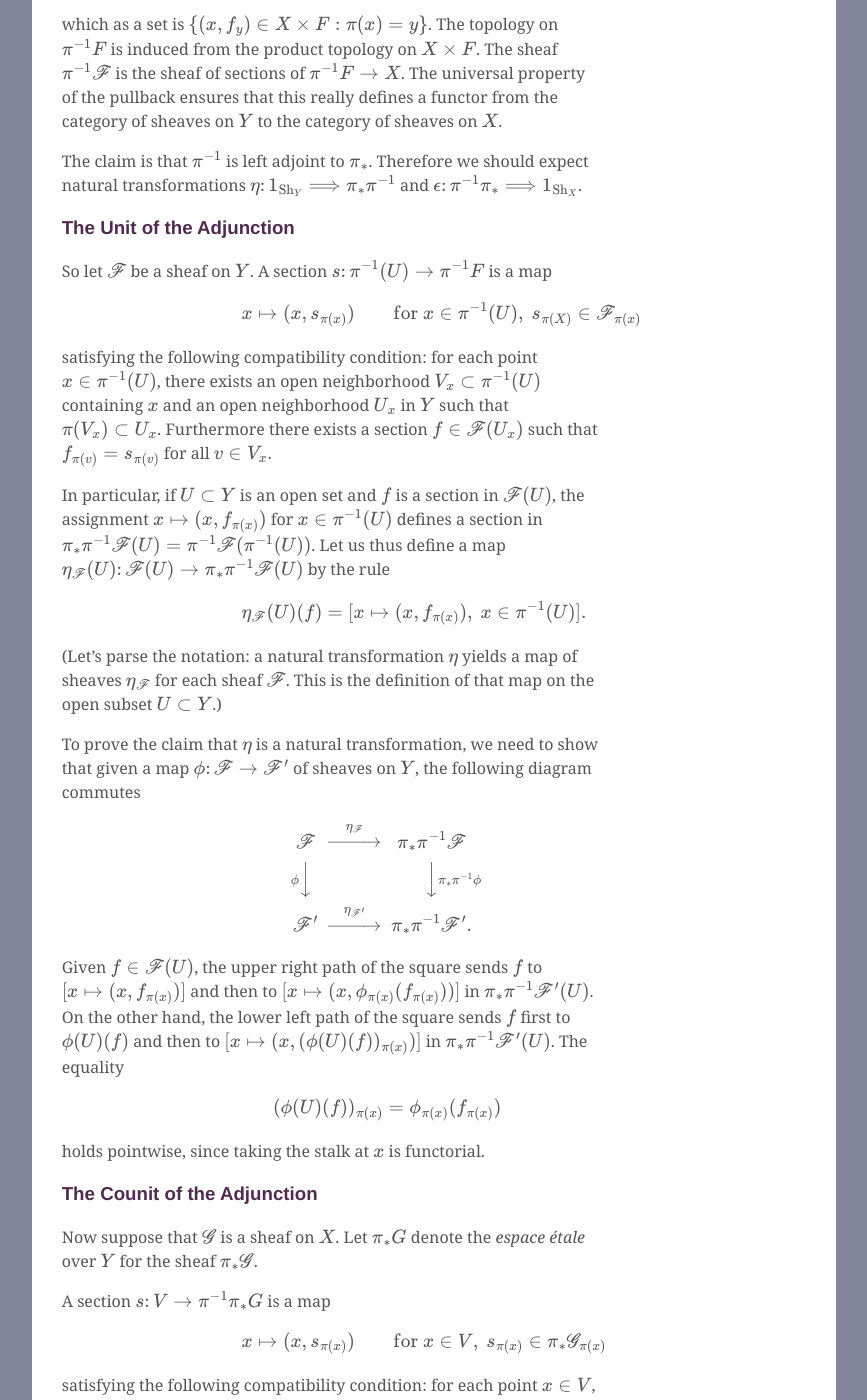
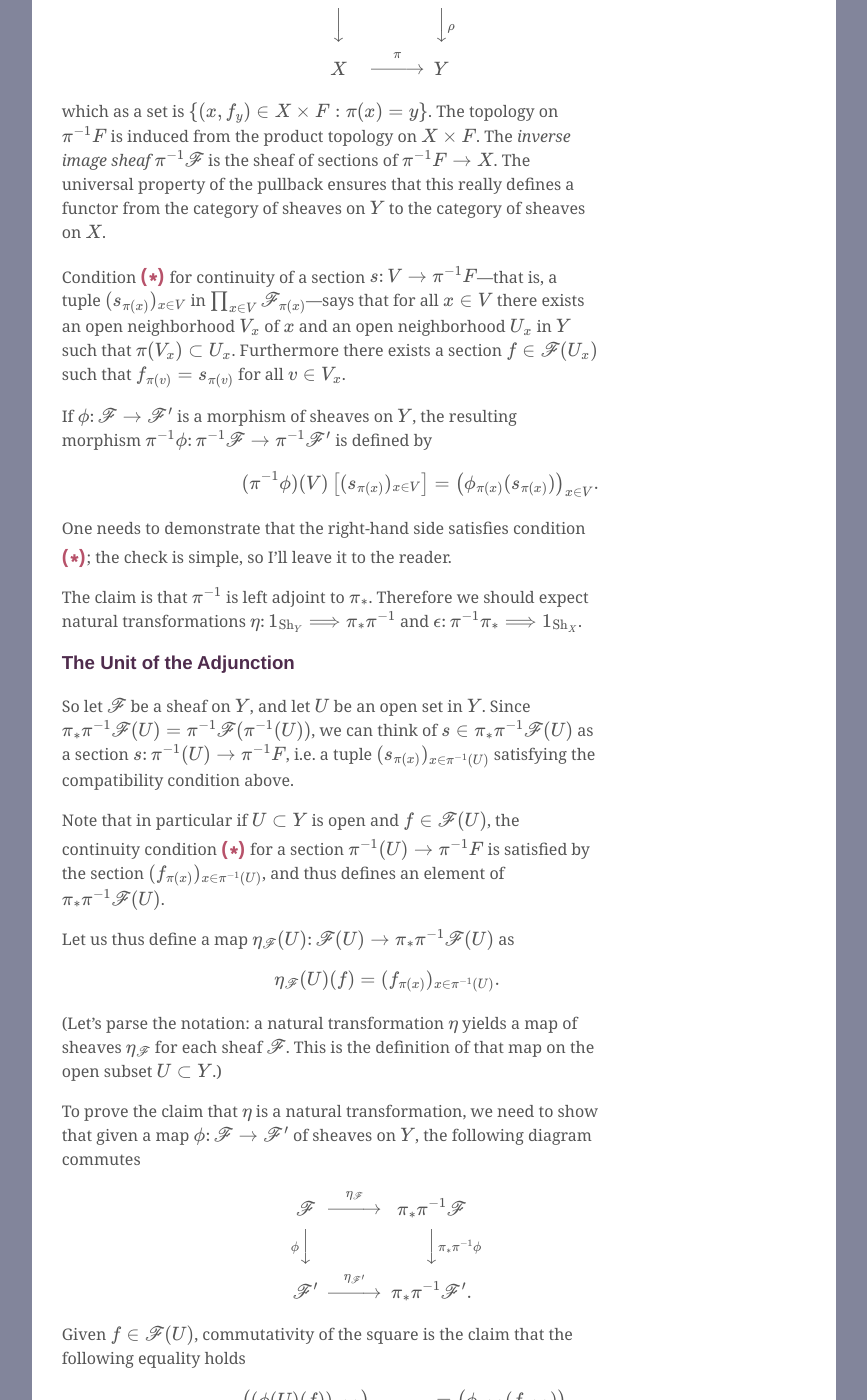
Before and after one commit to ryleelyman/Site, a Jekyll site: the page built from _posts/2020-07-26-A-Sheafy-Adjunction.md, in a window 1280 px wide and 1400 px high, scrolled down 2115 px. Shown: the whole window, without its empty margins (206-1073 px from the left). Built offline with Jekyll 4.4.1, drawn with Linux system fonts in a browser that asks for light colours; formulas are drawn with MathJax 3; some of the changed text lies outside the part shown.

Commit message:
updated blog Sheafy Adjunction blog post

```diff
--- a/_posts/2020-07-26-A-Sheafy-Adjunction.md
+++ b/_posts/2020-07-26-A-Sheafy-Adjunction.md
@@ -70,12 +70,16 @@
 we have functors $$\pi_\ast \colon \operatorname{Sh}_X \to \operatorname{Sh}_Y$$
 and $$\pi^{-1}\colon \operatorname {Sh}_Y \to \operatorname{Sh}_X$$ from the category
 of sheaves on $$X$$ to the category of sheaves on $$Y$$ and *vice versa.*
-The former is simple to describe: if $$\mathscr{F}$$ is a sheaf on $$X$$,
-the sheaf $$\pi_\ast\mathscr{F}$$ on $$Y$$ is the assignment
+The former is simple to describe: if $$\mathscr{G}$$ is a sheaf on $$X$$,
+the *pushforward sheaf* $$\pi_\ast\mathscr{G}$$ on $$Y$$ is the assignment
 
 $$U \mapsto \mathscr{F}(\pi^{-1}(U))$$
 
 for all open subsets $$U$$ of $$Y$$.
+If $$\psi \colon \mathscr{G} \to \mathscr{G}'$$ is a morphism of sheaves on $$X$$,
+the morphism $$\pi_\ast\psi$$ is defined by the rule
+
+$$(\pi_\ast\psi)(U) = \psi(\pi^{-1}(U)).$$
 
 The latter is slightly more complicated.
 Recall that if $$\mathscr{F}$$ is a sheaf on $$Y$$,
@@ -84,10 +88,15 @@
 $$F$$ is called the *espace étale* for the sheaf $$\mathscr{F}$$.
 The set of points of $$F$$ above $$y \in Y$$ is the *stalk* $$\mathscr{F}_y$$.
 
-Thus a section $$s \colon U \to F$$ is an element $$(s_y)_{y \in U}$$ of $$\prod_{y \in U} \mathscr{F}_y$$.
-Continuity of $$s$$ is the condition that for all $$y \in U$$, there exists
-an open neighborhood $$U_y$$ of $$y$$ and an element $$f \in \mathscr{F}(U_y)$$
-such that $$f_x = s_x$$ for all $$x \in U_y$$.
+As usual, a section $$s\colon U \to F$$ of the projection $$\rho \colon F \to X$$
+is an element $$(s_y)_{y \in U}$$ of $$\prod_{y \in U} \mathscr{F}_y$$.
+In our case, continuity of $$s$$ is the following condition
+
+$$\begin{equation}\label{star}\tag{$\ast$}
+\text{for all } y \in U, \text{ there exists an open neighborhood }
+U_y \text{ of } y\\  \text{ and } f\in\mathscr{F}(U_y) \text{ such that }
+f_x = s_x \text{ for all } x \in U_y.
+\end{equation}$$
 
 Given that $$F$$ and $$X$$ admit maps to $$Y$$, we can form their pullback,
 
@@ -99,9 +108,26 @@
 
 which as a set is  $$\{ (x,f_y) \in X \times F : \pi(x) = y\}$$.
 The topology on $$\pi^{-1}F$$ is induced from the product topology on $$X \times F$$.
-The sheaf $$\pi^{-1}\mathscr{F}$$ is the sheaf of sections of $$\pi^{-1}F \to X$$.
+The *inverse image sheaf* $$\pi^{-1}\mathscr{F}$$ is the sheaf of sections of $$\pi^{-1}F \to X$$.
 The universal property of the pullback ensures that this really defines a functor
 from the category of sheaves on $$Y$$ to the category of sheaves on $$X$$.
+
+Condition $$\eqref{star}$$ for continuity of a section $$s\colon V \to \pi^{-1}F$$—that is,
+a tuple $$(s_{\pi(x)})_{x \in V}$$ in $$\prod_{x \in V}\mathscr{F}_{\pi(x)}$$—says
+that for all $$x \in V$$ there exists an open neighborhood $$V_x$$ of $$x$$
+and an open neighborhood $$U_x$$ in $$Y$$ such that $$\pi(V_x) \subset U_x$$.
+Furthermore there exists a section $$f \in \mathscr{F}(U_x)$$
+such that $$f_{\pi(v)} = s_{\pi(v)}$$ for all $$v \in V_x$$.
+
+If $$\phi\colon \mathscr{F} \to \mathscr{F}'$$ is a morphism of sheaves on $$Y$$,
+the resulting morphism $$\pi^{-1}\phi \colon \pi^{-1}\mathscr{F} \to \pi^{-1}\mathscr{F}'$$
+is defined by
+
+$$(\pi^{-1}\phi)(V)\left[(s_{\pi(x)})_{x \in V}\right] = \left(\phi_{\pi(x)}(s_{\pi(x)})\right)_{x \in V}.$$
+
+One needs to demonstrate that the right-hand side satisfies condition $$\eqref{star}$$;
+the check is simple, so I'll leave it to the reader.
+
 
 The claim is that $$\pi^{-1}$$ is left adjoint to $$\pi_\ast$$.
 Therefore we should expect natural transformations
@@ -110,27 +136,24 @@
 
 ### The Unit of the Adjunction
 
-So let $$\mathscr{F}$$ be a sheaf on $$Y$$.
-A section $$s \colon \pi^{-1}(U) \to \pi^{-1}F$$
-is a map
+So let $$\mathscr{F}$$ be a sheaf on $$Y$$,
+and let $$U$$ be an open set in $$Y$$.
+Since $$\pi_\ast\pi^{-1}\mathscr{F}(U) = \pi^{-1}\mathscr{F}(\pi^{-1}(U))$$,
+we can think of $$s \in \pi_\ast\pi^{-1}\mathscr{F}(U)$$ as
+a section $$s \colon \pi^{-1}(U) \to \pi^{-1}F$$,
+i.e. a tuple $$(s_{\pi(x)})_{x \in \pi^{-1}(U)}$$
+satisfying the compatibility condition above.
 
-$$x \mapsto (x,s_{\pi(x)}) \qquad\text{for } x \in \pi^{-1}(U),\  s_{\pi(X)} \in \mathscr{F}_{\pi(x)}$$
+Note that in particular if $$U \subset Y$$ is open
+and $$f \in \mathscr{F}(U)$$, the continuity condition $$\eqref{star}$$
+for a section $$\pi^{-1}(U)\to \pi^{-1}F$$ is satisfied by the section
+$$(f_{\pi(x)})_{x \in \pi^{-1}(U)}$$,
+and thus defines an element of $$\pi_\ast\pi^{-1}\mathscr{F}(U)$$.
 
-satisfying the following compatibility condition:
-for each point $$x \in \pi^{-1}(U)$$, there exists
-an open neighborhood $$V_x \subset \pi^{-1}(U)$$ containing $$x$$
-and an open neighborhood $$U_x$$ in $$Y$$ such that
-$$\pi(V_x) \subset U_x$$.
-Furthermore there exists a section $$f \in \mathscr{F}(U_x)$$
-such that $$f_{\pi(v)} = s_{\pi(v)}$$ for all $$v \in V_x$$.
+Let us thus define a map $$\eta_{\mathscr{F}}(U)\colon \mathscr{F}(U) \to \pi_\ast\pi^{-1}\mathscr{F}(U)$$
+as
 
-In particular, if $$U \subset Y$$ is an open set and $$f$$ is a section in
-$$\mathscr{F}(U)$$, the assignment $$x \mapsto (x,f_{\pi(x)})$$ for $$x \in \pi^{-1}(U)$$
-defines a section in $$\pi_\ast\pi^{-1}\mathscr{F}(U) = \pi^{-1}\mathscr{F}(\pi^{-1}(U))$$.
-Let us thus define a map $$\eta_{\mathscr{F}}(U)\colon \mathscr{F}(U) \to \pi_\ast\pi^{-1}\mathscr{F}(U)$$
-by the rule
-
-$$\eta_{\mathscr{F}}(U)(f) = [x \mapsto (x,f_{\pi(x)}),\ x \in \pi^{-1}(U)].$$
+$$\eta_{\mathscr{F}}(U)(f) = (f_{\pi(x)})_{x\in\pi^{-1}(U)}.$$
 
 (Let's parse the notation: a natural transformation $$\eta$$ yields
 a map of sheaves $$\eta_{\mathscr{F}}$$ for each sheaf $$\mathscr{F}$$.
@@ -146,40 +169,36 @@
 \mathscr{F}' @>{\eta_{\mathscr{F}'}}>> \pi_\ast\pi^{-1}\mathscr{F}'.
 \end{CD}$$
 
-Given $$f \in \mathscr{F}(U)$$, the upper right path of the square sends
-$$f$$ to $$[x \mapsto (x,f_{\pi(x)})]$$ and then to
-$$[x \mapsto (x,\phi_{\pi(x)}(f_{\pi(x)}))]$$ in $$\pi_\ast\pi^{-1}\mathscr{F}'(U)$$.
-On the other hand, the lower left path of the square
-sends $$f$$ first to $$\phi(U)(f)$$ and then to
-$$[x \mapsto (x,(\phi(U)(f))_{\pi(x)})]$$ in $$\pi_\ast\pi^{-1}\mathscr{F}'(U)$$.
-The equality
+Given $$f \in \mathscr{F}(U)$$, commutativity of the square is the claim that
+the following equality holds
 
-$$(\phi(U)(f))_{\pi(x)} = \phi_{\pi(x)}(f_{\pi(x)})$$
+$$ \left((\phi(U)(f))_{\pi(x)}\right)_{x \in \pi^{-1}(U)}
+= \left(\phi_{\pi(x)}(f_{\pi(x)})\right)_{x \in \pi^{-1}(U)}.$$
 
-holds pointwise, since taking the stalk at $$x$$ is functorial.
+This is in fact true, since taking the stalk at $$x$$ is functorial.
 
 ### The Counit of the Adjunction
 
 Now suppose that $$\mathscr{G}$$ is a sheaf on $$X$$.
 Let $$\pi_\ast G$$ denote the *espace étale* over $$Y$$ for the sheaf $$\pi_\ast\mathscr{G}$$.
 
-A section $$s \colon V \to \pi^{-1}\pi_\ast G$$ is a map
-
-$$x \mapsto (x,s_{\pi(x)}) \qquad\text{for } x \in V,\ s_{\pi(x)} \in \pi_\ast\mathscr{G}_{\pi(x)}$$
-
-satisfying the following compatibility condition:
-for each point $$x \in V$$, there exists an open neighborhood $$V_x \subset V$$
-containing $$x$$ and an open neighborhood $$U_x$$ in $$Y$$
-such that $$\pi(V_x) \subset U_x$$.
-Furthermore there exists a section $$g \in \pi_\ast\mathscr{G}(U_x) = \mathscr{G}(\pi^{-1}(U_x))$$
-such that $$g_{\pi(v)} = s_{\pi(v)}$$ for all $$v \in V_x$$.
+A section $$s \colon V \to \pi^{-1}\pi_\ast G$$
+is a tuple $$(s_{\pi(x)})_{x \in V}$$ taking values in $$\pi_\ast\mathscr{G}_{\pi(x)}$$
+satisfying the continuity condition $$\eqref{star}$$,
+which in our particular case asserts the existence,
+for each $$x \in V$$, of an open neighborhood $$V_x$$ of $$x$$ and an open neighborhood
+$$U_x$$ in $$Y$$ satisfying $$\pi(V_x) \subset U_x$$.
+Furthermore there exists $$g \in \pi_\ast\mathscr{G}(U_x) = \mathscr{G}(\pi^{-1}(U_x))$$
+such that the image of $$s_{\pi(x)}$$ in $$\mathscr{G}_x$$ under the natural map
+$$\pi_\ast\mathscr{G}_{\pi(x)} \to \mathscr{G}_x$$ is equal to $$g_x$$.
 
 Since the sets $$\pi^{-1}(U_x)$$ cover $$V$$ by assumption,
 sheafiness of $$\mathscr{G}$$ implies the existence of a unique $$g \in \mathscr{G}(V)$$
 such that $$g_x$$ is equal to the image of $$s_{\pi(x)}$$
-under the natural map $$\pi_\ast\mathscr{G}_{\pi(x)} \to \mathscr{G}_x$$.
+under the natural map $$\pi_\ast\mathscr{G}_{\pi(x)} \to \mathscr{G}_x$$
+for *all* $$x \in V$$.
 Let us thus define a map $$\epsilon_{\mathscr{G}}(V) \colon \pi^{-1}\pi_\ast\mathscr{G}(V) \to \mathscr{G}(V)$$
-sending $$[x \mapsto (x,s_{\pi(x)})]$$ to $$g$$.
+sending $$(s_{\pi(x)})_{x\in V}$$ to $$g$$.
 
 We claim that $$\epsilon$$ defines a natural transformation from $$\pi^{-1}\pi_\ast\mathscr{G}$$ to $$\mathscr{G}$$.
 To prove the claim, we need to show that given a map $$\psi\colon \mathscr{G} \to \mathscr{G}'$$
@@ -191,12 +210,12 @@
 \pi^{-1}\pi_\ast \mathscr{G}' @>{\epsilon_{\mathscr{G}'}}>> \mathscr{G}'.
 \end{CD}$$
 
-Given $$[x \mapsto (x,s_{\pi(x)})] \in \pi^{-1}\pi_\ast\mathscr{G}(V)$$,
+Given $$(s_{\pi(x)})_{x \in V} \in \pi^{-1}\pi_\ast\mathscr{G}(V)$$,
 the upper right path of the square sends us first to some $$g \in \mathscr{G}(V)$$
 such that $$g_x$$ is the image of $$s_{\pi(x)}$$ in $$\mathscr{G}_x$$ for all $$x \in V$$,
 and then sends $$g$$ to $$\psi(V)(g) \in \mathscr{G}'(V)$$.
 On the other hand, the lower left path of the square sends
-$$[x \mapsto (x,s_{\pi(x)})]$$ first to $$[x \mapsto (x,(\pi_\ast\psi)_{\pi(x)}(s_{\pi(x)}))]$$
+$$(s_{\pi(x)})_{x \in V}$$ first to $$\left((\pi_\ast\psi)_{\pi(x)}(s_{\pi(x)})\right)_{x \in V}$$
 in $$\pi^{-1}\pi_\ast\mathscr{G}'(V)$$, and then to
 some $$g' \in \mathscr{G}'(V)$$ such that $$g'_x$$ is the image of
 $$(\pi_\ast\psi)_{\pi(x)}(s_{\pi(x)})$$ in $$\mathscr{G}'_x$$ for all $$x \in V$$.
@@ -227,17 +246,28 @@
 \end{CD}$$
 
 is equal to the identity.
-If $$V \subset X$$ is an open set and
-$$[x \mapsto (x,s_{\pi(x)})] \in \pi^{-1}\mathscr{F}(V)$$ is a section,
-where $$s_{\pi(x)}$$ is an element of the stalk $$\mathscr{F}_{\pi(x)}$$.
-The first map sends this section to the section
+The difficulty here seems to be largely notational.
+Let $$V \subset X$$ be an open set.
+Suppose $$(s_{\pi(x)})_{x \in V}$$ is a section in $$\pi^{-1}\mathscr{F}(V)$$.
+We have
 
-$$[x \mapsto (x,\eta_{\pi(x)}(s_{\pi(x)}))] \in \pi^{-1}\pi_\ast\pi^{-1}\mathscr{F}(V).$$
+$$(\pi^{-1}\eta_{\mathscr{F}})(V)\left[(s_{\pi(x)})_{x\in V}\right]
+= \left((\eta_{\mathscr{F}})_{\pi(x)}(s_{\pi(x)})\right)_{x \in V}
+\in \pi^{-1}\pi_\ast\pi^{-1}\mathscr{F}(V).$$
 
-The second map sends this section to the unique section $$f$$ in $$\pi^{-1}\mathscr{F}(V)$$
-whose image in the stalk at $$\pi(x)$$ is equal to $$\eta_{\pi(x)}(s_{\pi(x)})$$.
-But $$\eta$$ is defined such that this is exactly the assignment $$[x \mapsto (x,s_{\pi(x)})]$$!
-So far so good.
+First observe that the continuity condition $$\eqref{star}$$ tells us that
+there is, for each $$x \in V$$, an open neighborhood $$V_x$$ of $$x$$ and
+an open set $$U_x \subset Y$$ containing $$\pi(V_x)$$.
+On this open set we have $$s \in \mathscr{F}(U_x)$$ such that
+$$\left((\eta_{\mathscr{F}})(U_x)(s)\right)_{\pi(x)} = (\eta_{\mathscr{F}})_{\pi(x)}(s_{\pi(x)})$$.
+
+We saw above that $$(\eta_{\mathscr{F}})(U_x)(s)$$ is the section
+$$(s_{\pi(x)})_{x \in \pi^{-1}(U_x)} \in \pi_\ast\pi^{-1}\mathscr{F}(U_x) =
+\pi^{-1}\mathscr{F}(\pi^{-1}(U))$$.
+The map $$\epsilon_{\pi^{-1}\mathscr F}$$ recognizes that the sections
+$$(s_{\pi(x)})_{x \in \pi^{-1}(U_x)}$$ satisfy the compatibility conditions
+to glue up to form a section $$(s_{\pi(x)})_{x \in V}$$ in $$\pi^{-1}\mathscr{F}(V)$$,
+demonstrating that the double composition is indeed the identity. So far so good.
 
 The second double composition we need to show is equal to the identity is defined
 for a sheaf $$\mathscr{G}$$ on $$X$$ as follows
@@ -247,13 +277,13 @@
 @>{\pi_\ast\epsilon_{\mathscr{G}}}>> \pi_\ast\mathscr{G}.
 \end{CD}$$
 
-If $$U \subset Y$$ is an open set and $$g \in \pi_\ast\mathscr{G}(U) = \mathscr{G}(\pi^{-1}(U))$$
+If $$U \subset Y$$ is an open set and $$g \in \pi_\ast\mathscr{G}(U)$$
 is a section,
 the first map sends $$g$$ to the section
+$$(g_{\pi(x)})_{x \in \pi^{-1}(U)} \in \pi_\ast\pi^{-1}\pi_\ast\mathscr{G}(U)$$.
 
-$$[x \mapsto (x,g_\pi(x))] \in \pi^{-1}\pi_\ast\mathscr{G}(\pi^{-1}(U)) = \pi_\ast\pi^{-1}\pi_\ast\mathscr{G}(U).$$
 
-The second map sends this section to the unique section in $$\mathscr{G}(\pi^{-1}(U)) = \pi_\ast\mathscr{G}(U)$$
-whose image in the stalk at $$\pi(x)$$ is $$g_\pi(x)$$. Indeed, $$g$$ is that section!
+The second map recognizes that the above section and $$g \in \mathscr{G}(\pi^{-1}(U)) = \pi_\ast\mathscr{G}$$
+agree on each stalk, and so sends our section back to $$g$$.
 
 This completes the proof that inverse image and pushforward form an adjoint pair of functors.
```
Also changed, not shown: 4 other files.
